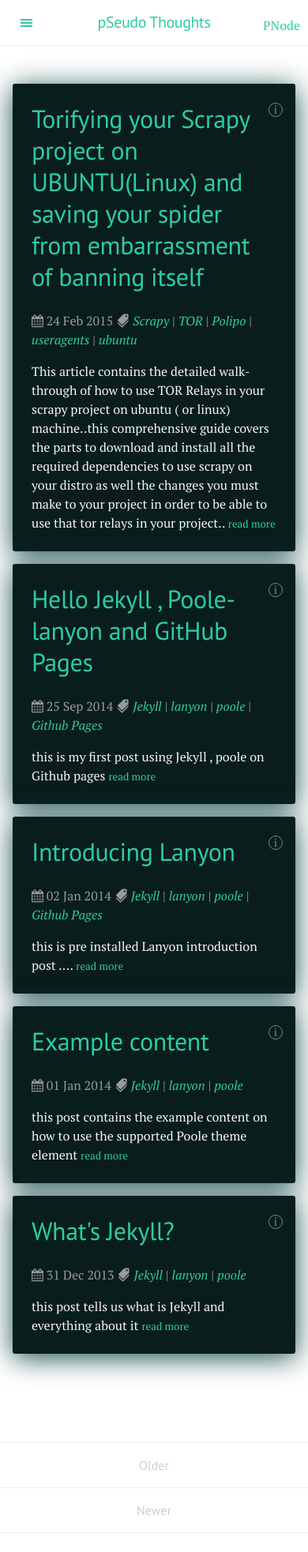
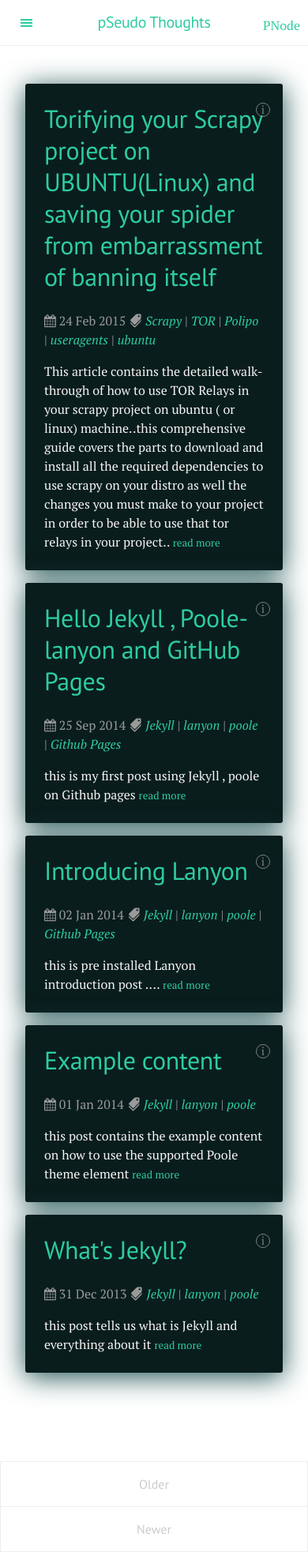
Before and after one commit to DharmeshPandav/dharmeshpandav.github.io, a Jekyll site: the page built from index.html, in a window 390 px wide. Shown: the whole page at 79% size. Built offline with Jekyll 4.4.1, drawn with Linux system fonts in a browser that asks for light colours; nearby versions of some CDN libraries; Markdown is read by kramdown in place of the engine named in the settings; the list of posts is cut into pages by our own code; before the commit the page ends 1941 px from its top, so only the background shows below that.

Commit message:
Formatting  landing page

```diff
--- a/public/css/lanyon.css
+++ b/public/css/lanyon.css
@@ -135,9 +135,7 @@ h1, h2, h3, h4, h5, h6 {
       display: none;
   }
 
-  .container{
-      padding: 0;
-  }
+
 
 }
 
```
